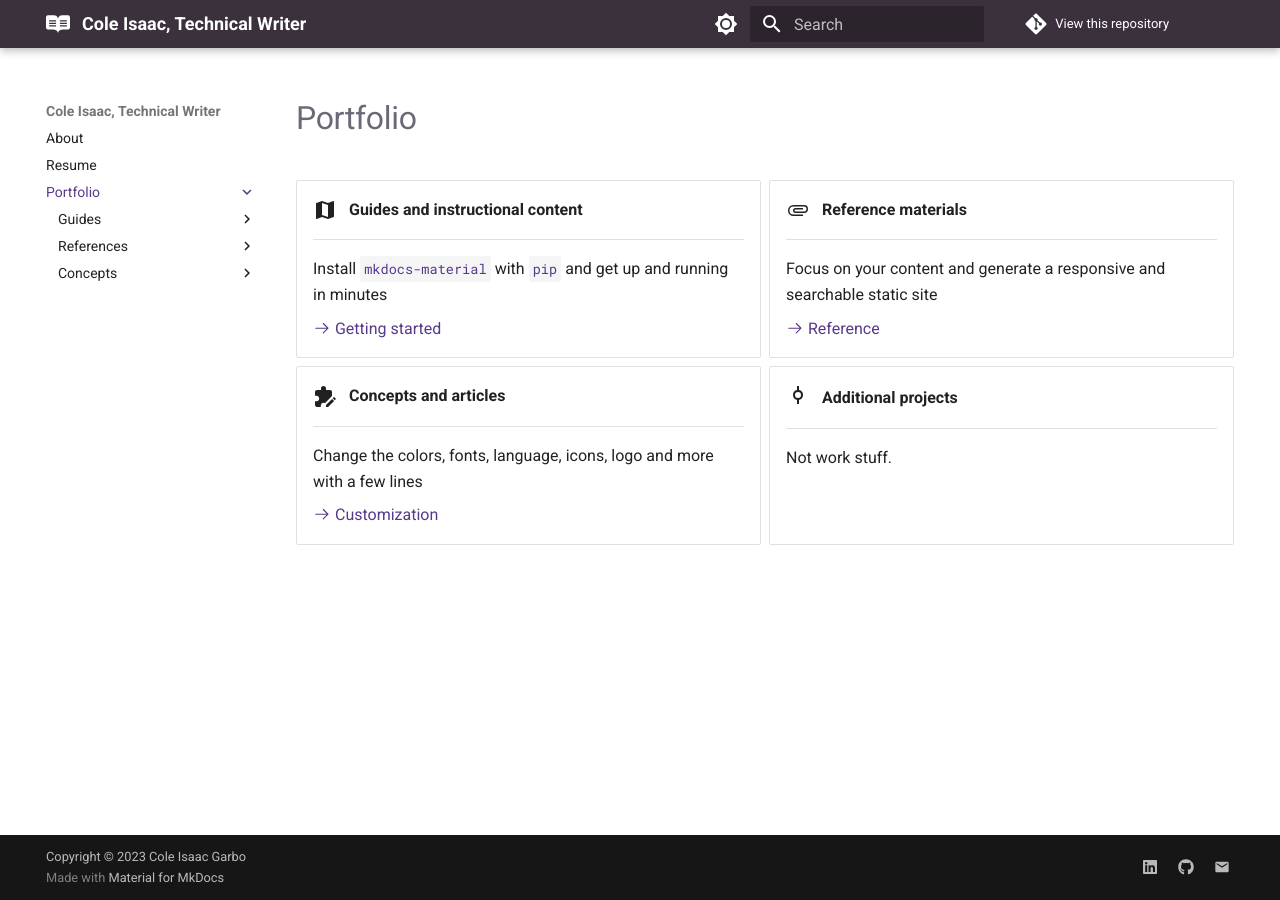
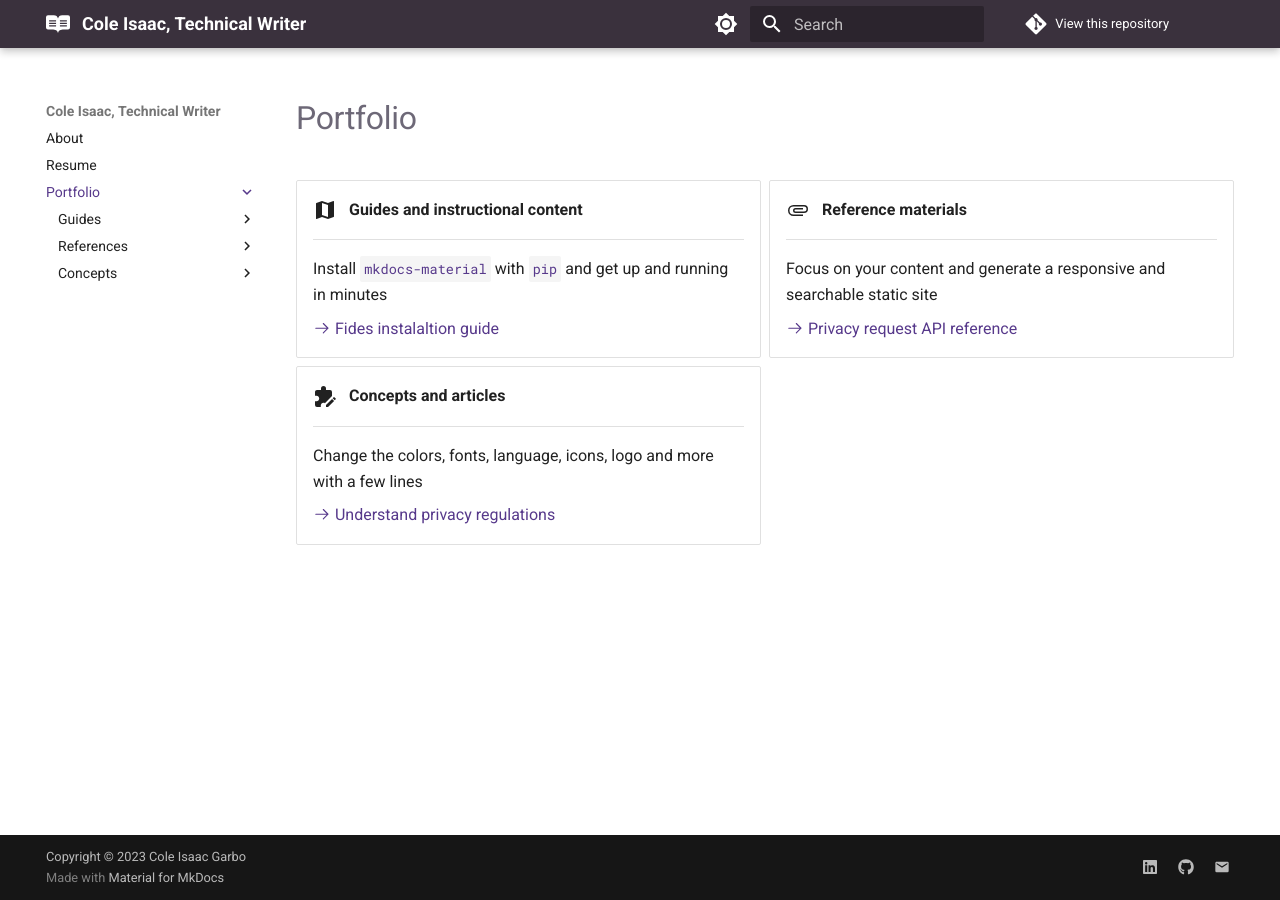
Before and after one commit to conceptualshark/portfolio, an MkDocs documentation site: the page built from docs/portfolio/index.md, in a window 1280 px wide. Built offline with MkDocs 1.6.1 and Material for MkDocs 9.7.7, drawn with Linux system fonts in a browser that asks for light colours; comment, search, counter and statistics services are not loaded.

Commit message:
hide helm guide, unfinished updates

```diff
--- a/docs/portfolio/index.md
+++ b/docs/portfolio/index.md
@@ -14,7 +14,7 @@
     Install [`mkdocs-material`](#) with [`pip`](#) and get up
     and running in minutes
 
-    [:octicons-arrow-right-24: Getting started](#)
+    [:octicons-arrow-right-24: Fides instalaltion guide](./fides-installation-guide.md)
 
 -   :material-attachment:{ .lg .middle } __Reference materials__
 
@@ -22,7 +22,7 @@
 
     Focus on your content and generate a responsive and searchable static site
 
-    [:octicons-arrow-right-24: Reference](#)
+    [:octicons-arrow-right-24: Privacy request API reference](./api-privacy-requests.md)
 
 -   :material-puzzle-edit:{ .lg .middle } __Concepts and articles__
 
@@ -30,12 +30,15 @@
 
     Change the colors, fonts, language, icons, logo and more with a few lines
 
-    [:octicons-arrow-right-24: Customization](#)
+    [:octicons-arrow-right-24: Understand privacy regulations](./article-privacy-regulations.md)
 
+<!--
 -   :material-source-commit:{ .lg middle } __Additional projects__
 
     ---
 
     Not work stuff.
 
+    [:octicons-arrow-right-24: Repositories](../projects.md)
+-->
 </div>
--- a/mkdocs.yml
+++ b/mkdocs.yml
@@ -88,4 +88,3 @@
         - Connectors UI: portfolio/guide-connectors.md
     - Concepts:
         - Privacy regulations: portfolio/article-privacy-regulations.md
-        - Helm upgrade: portfolio/helm-upgrade-guide.md
```
